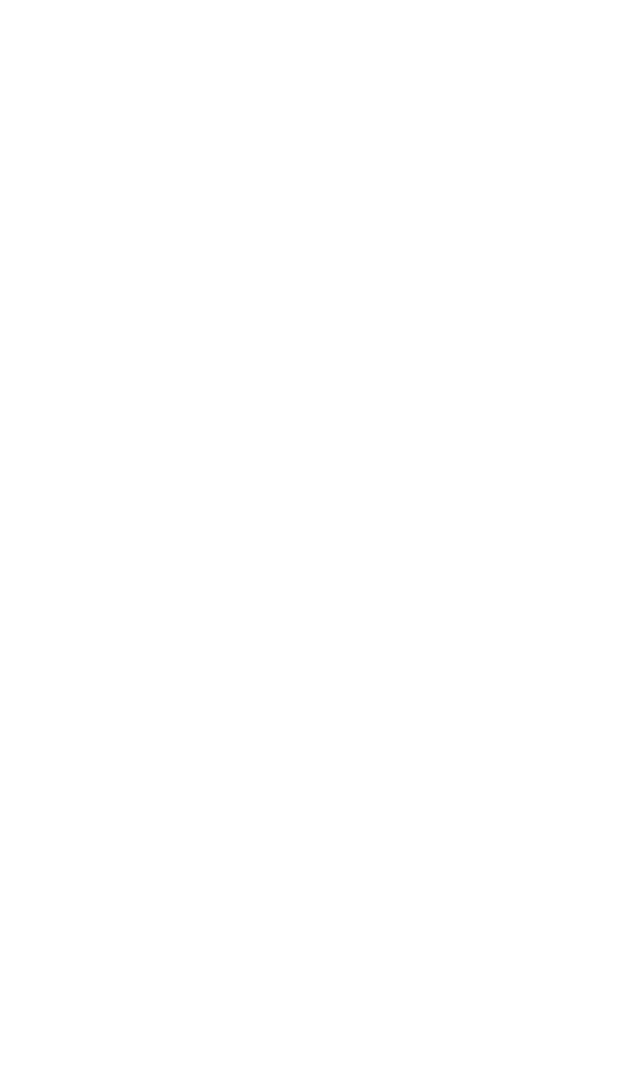
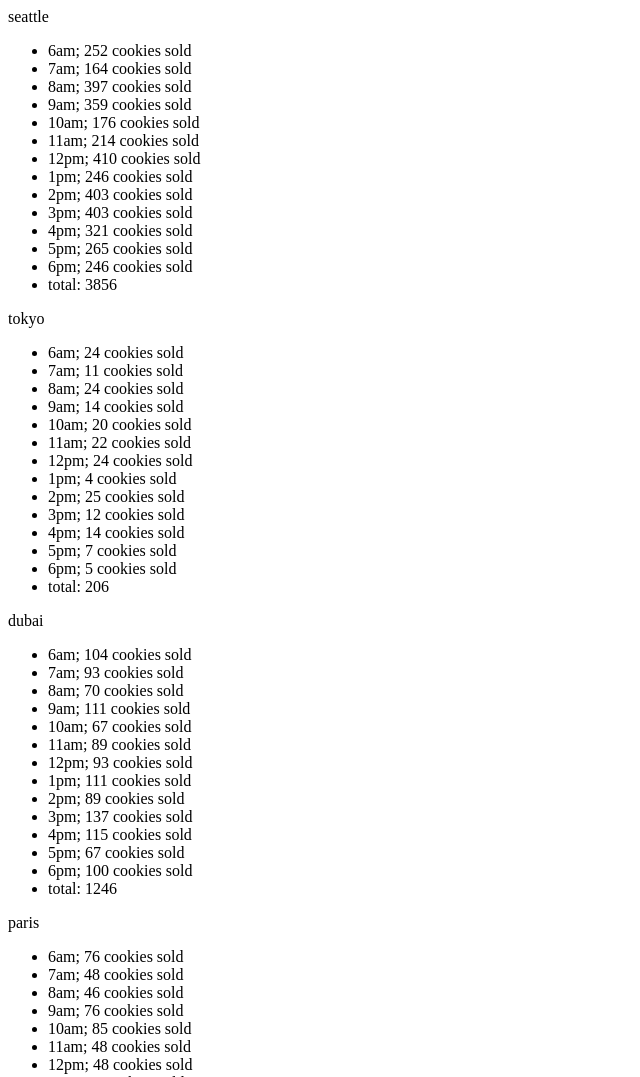
Before and after one commit to CollinZeets/cookie-stand, a plain HTML site: page index.html in a window 1280 px wide. Shown: the top 1077 px of the page, without its empty margins (0-640 px from the left). Before the commit the page ends 800 px from the top, so only its background shows below. Drawn offline with Linux system fonts and the light colour scheme.

Commit message:
lab 06 requirements

```diff
--- a/index.html
+++ b/index.html
@@ -1,11 +1,12 @@
 <!DOCTYPE html>
 <html lang="en">
-<head>
-    <meta charset="UTF-8">
-    <meta name="viewport" content="width=device-width, initial-scale=1.0">
+  <head>
+    <meta charset="UTF-8" />
+    <meta name="viewport" content="width=device-width, initial-scale=1.0" />
     <title>Document</title>
-</head>
-<body>
-
-</body>
+  </head>
+  <body>
+    <div id="storeResults" />
+  </body>
+  <script src="js/app.js" async defer></script>
 </html>
--- a/js/app.js
+++ b/js/app.js
@@ -4,12 +4,14 @@ class Store {
   constructor(minCust, maxCust, avgSale) {
     this.data = new Array(13);
     this.total = 0;
-    this.data.forEach((element) => {
-      element =
+
+    for (let i = 0; i < this.data.length; i++) {
+      this.data[i] = Math.round(
         (Math.floor(Math.random() * (maxCust - minCust + 1)) + minCust) *
-        avgSale;
-      this.total += element;
-    });
+          avgSale
+      );
+      this.total += this.data[i];
+    }
     this.average = this.total / this.data.length;
   }
 }
@@ -22,6 +24,52 @@ let stores = {
   lima: new Store(2, 16, 4.6),
 };
 
+for (const store in stores) {
+  document
+    .getElementById("storeResults")
+    .appendChild(makeUL(store, stores[store]));
+}
+
+function makeUL(name, store) {
+  // https://stackoverflow.com/questions/11128700/create-a-ul-and-fill-it-based-on-a-passed-array
+  // Create the list element:
+  let list = document.createElement("ul");
+  let div = document.createElement("div");
+  div.appendChild(document.createTextNode(name));
+  console.log(store.data);
+  for (let i = 0; i < store.data.length; i++) {
+    // Create the list item:
+    let item = document.createElement("li");
+    let time = [
+      "6am",
+      "7am",
+      "8am",
+      "9am",
+      "10am",
+      "11am",
+      "12pm",
+      "1pm",
+      "2pm",
+      "3pm",
+      "4pm",
+      "5pm",
+      "6pm",
+    ];
+    // Set its contents:
+    item.appendChild(
+      document.createTextNode(`${time[i]}; ${store.data[i]} cookies sold `)
+    );
+
+    // Add it to the list:
+    list.appendChild(item);
+  }
+  let total = document.createElement("li");
+  total.appendChild(document.createTextNode(`total: ${store.total} `));
+  list.appendChild(total);
+  div.appendChild(list);
+  // Finally, return the constructed list:
+  return div;
+}
 /*
 Location	Min / Cust	Max / Cust	Avg Cookie / Sale
 Seattle	23	65	6.3
```
Also changed, not shown: sales.html (deleted, +0 -11 lines).
